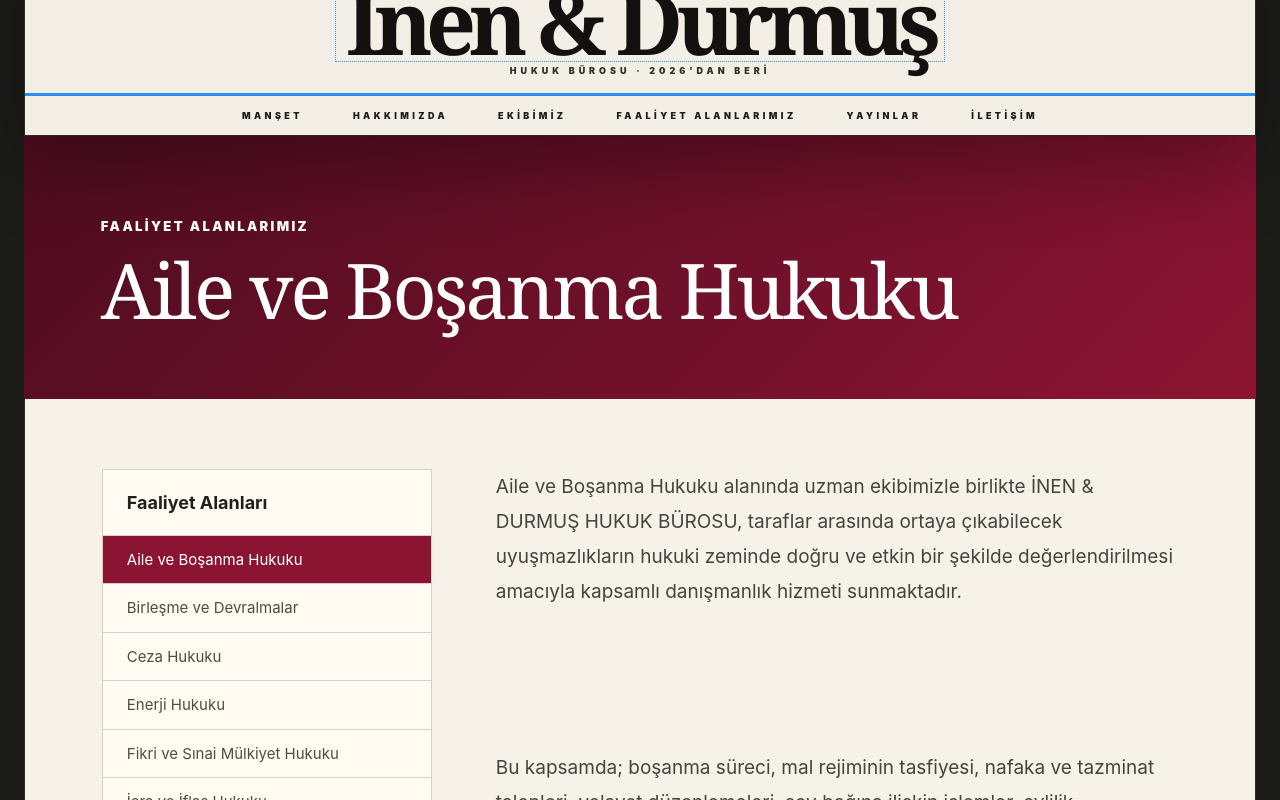
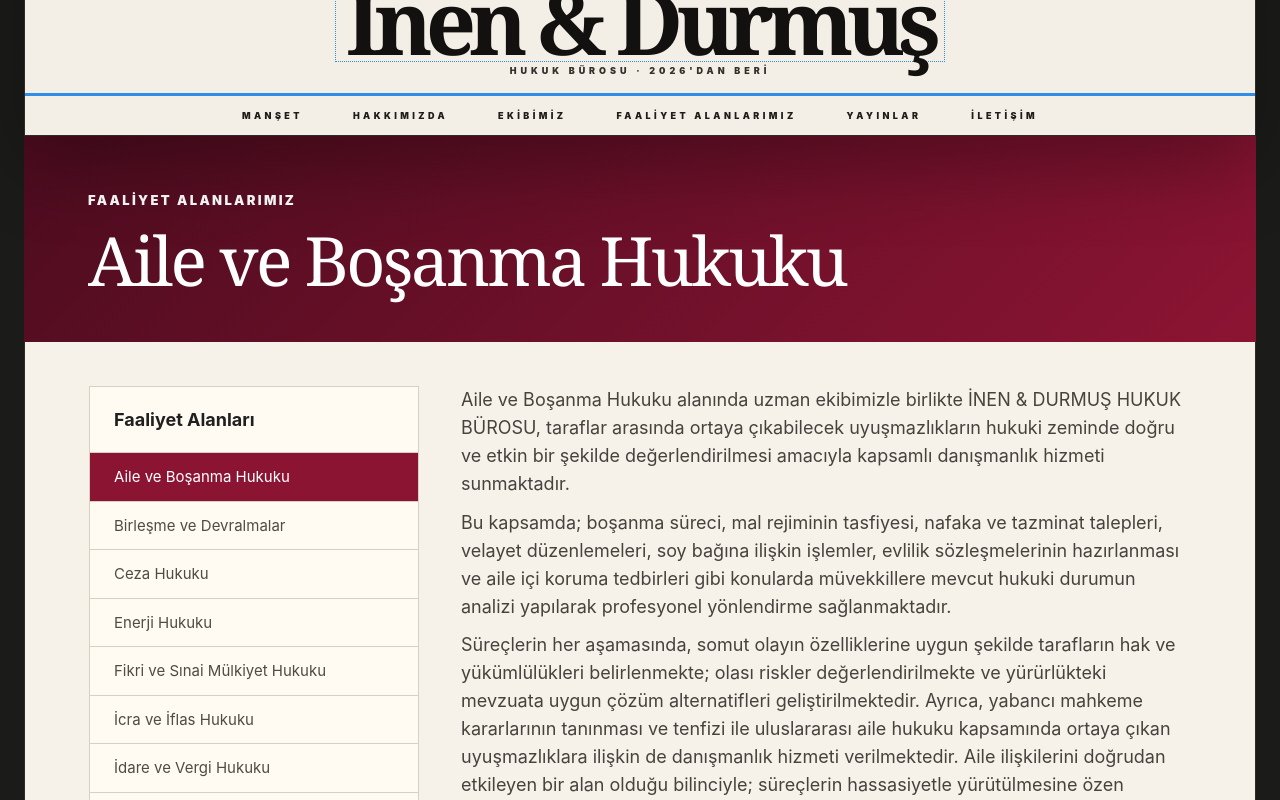
Before and after one commit to Berkant13/ogulcan-inen, a Next.js app: page /faaliyet-alanlari/aile-ve-bosanma-hukuku in a window 1280 px wide. Shown: the part 100-900 px from the top of the page. Built offline with nearby package versions, Linux system fonts and the light colour scheme.

Commit message:
Polish team and practice pages

```diff
--- a/app/faaliyet-alanlari/[slug]/page.tsx
+++ b/app/faaliyet-alanlari/[slug]/page.tsx
@@ -7,16 +7,20 @@ export function generateStaticParams() {
   return practiceAreaPages.map((area) => ({ slug: area.slug }));
 }
 
-export function generateMetadata({ params }: { params: { slug: string } }) {
-  const area = practiceAreaPages.find((item) => item.slug === params.slug);
+type PageParams = Promise<{ slug: string }>;
+
+export async function generateMetadata({ params }: { params: PageParams }) {
+  const { slug } = await params;
+  const area = practiceAreaPages.find((item) => item.slug === slug);
 
   return {
     title: area ? `${area.detailTitle ?? area.title} | İnen & Durmuş Hukuk Bürosu` : "Faaliyet Alanı",
   };
 }
 
-export default function PracticeAreaPage({ params }: { params: { slug: string } }) {
-  const area = practiceAreaPages.find((item) => item.slug === params.slug);
+export default async function PracticeAreaPage({ params }: { params: PageParams }) {
+  const { slug } = await params;
+  const area = practiceAreaPages.find((item) => item.slug === slug);
 
   if (!area) {
     notFound();
--- a/app/globals.css
+++ b/app/globals.css
@@ -499,7 +499,7 @@ button:hover {
 }
 
 .practice-detail-hero {
-  padding: 82px clamp(24px, 6vw, 92px) 70px;
+  padding: 56px clamp(24px, 5vw, 72px) 48px;
   background: linear-gradient(135deg, var(--burgundy-dark), var(--burgundy));
   color: #fff;
 }
@@ -517,7 +517,7 @@ button:hover {
   max-width: 980px;
   margin: 0;
   font-family: var(--font-display);
-  font-size: clamp(44px, 6vw, 78px);
+  font-size: clamp(40px, 5.4vw, 68px);
   font-weight: 500;
   letter-spacing: -0.04em;
   line-height: 1;
@@ -526,8 +526,8 @@ button:hover {
 .practice-detail-layout {
   display: grid;
   grid-template-columns: 330px minmax(0, 1fr);
-  gap: 64px;
-  padding: 70px clamp(24px, 6vw, 92px) 96px;
+  gap: 42px;
+  padding: 44px clamp(24px, 5vw, 72px) 64px;
   background: var(--paper);
 }
 
@@ -566,15 +566,19 @@ button:hover {
 }
 
 .practice-detail-copy {
-  display: grid;
-  gap: 24px;
+  display: block;
+  max-width: 980px;
 }
 
 .practice-detail-copy p {
   margin: 0;
   color: #48423d;
-  font-size: 19px;
-  line-height: 1.85;
+  font-size: 18px;
+  line-height: 1.56;
+}
+
+.practice-detail-copy p + p {
+  margin-top: 10px;
 }
 
 .team-grid {
```
Also changed, not shown: app/ekibimiz/page.tsx (+0 -7 lines).
